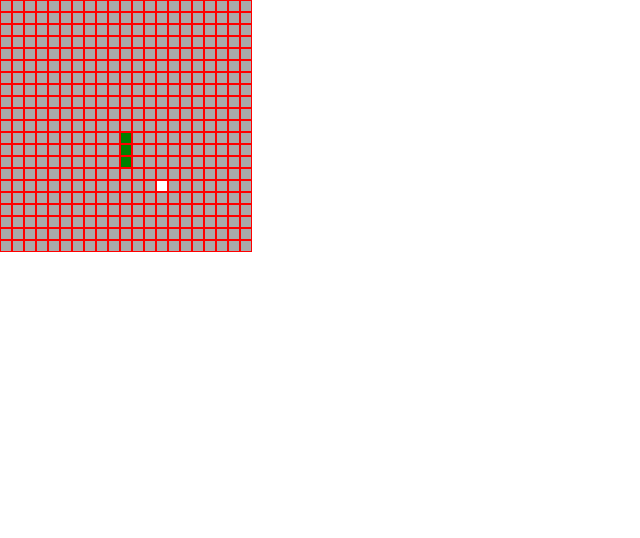
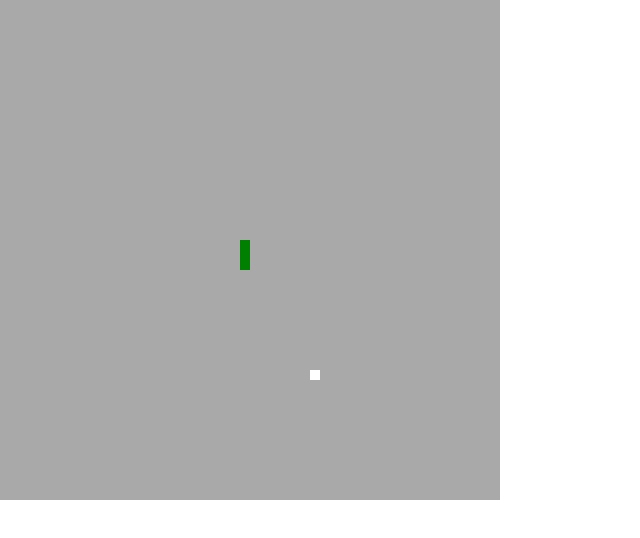
Before and after one commit to samfolo/snake, a React (Create React App) app: page /play in a window 1280 px wide. Shown: the top 538 px of the page, without its empty margins (0-640 px from the left). Built offline with nearby package versions, Linux system fonts and the light colour scheme.

Commit message:
fix quick diretion hange bug

```diff
--- a/src/components/atoms/GameGridCell/GameGridCell.tsx
+++ b/src/components/atoms/GameGridCell/GameGridCell.tsx
@@ -1,5 +1,5 @@
 import classnames from 'classnames';
-import React, {FunctionComponent} from 'react';
+import React, {FunctionComponent, memo} from 'react';
 
 import {GameElement} from '../../../common/types';
 
@@ -10,13 +10,12 @@ export interface IGameGridCellProps {
   gameElement: GameElement;
 }
 
-export const GameGridCell: FunctionComponent<IGameGridCellProps> = ({
-  className,
-  gameElement,
-}) => (
-  <GameGridCellContainer
-    gameElement={gameElement}
-    className={classnames('game-grid__cell', className)}
-    data-test-id="component-game-grid-cell"
-  />
+export const GameGridCell: FunctionComponent<IGameGridCellProps> = memo(
+  ({className, gameElement}) => (
+    <GameGridCellContainer
+      gameElement={gameElement}
+      className={classnames('game-grid__cell', className)}
+      data-test-id="component-game-grid-cell"
+    />
+  )
 );
--- a/src/components/atoms/GameGridCell/styled.ts
+++ b/src/components/atoms/GameGridCell/styled.ts
@@ -8,7 +8,6 @@ export interface IGameGridCellContainerProps {
 export const GameGridCellContainer = styled('div')<IGameGridCellContainerProps>`
   width: 10px;
   height: 10px;
-  border: 1px solid red;
   background: ${({gameElement}) =>
     ({
       [GameElement.SNAKE_SEGMENT]: 'green',
--- a/src/components/atoms/GameGridRow/GameGridRow.tsx
+++ b/src/components/atoms/GameGridRow/GameGridRow.tsx
@@ -1,4 +1,4 @@
-import React, {FunctionComponent} from 'react';
+import React, {FunctionComponent, memo} from 'react';
 import classnames from 'classnames';
 
 import {RowContainer} from './styled';
@@ -7,14 +7,13 @@ export interface IGameGridRowProps {
   className?: string;
 }
 
-export const GameGridRow: FunctionComponent<IGameGridRowProps> = ({
-  className,
-  children,
-}) => (
+export const GameGridRow: FunctionComponent<IGameGridRowProps> = memo(
+  ({className, children}) => (
     <RowContainer
       className={classnames('game-grid__row', className)}
       data-test-id="component-game-grid-row"
     >
       {children}
     </RowContainer>
+  )
 );
--- a/src/models/Snake/Snake.ts
+++ b/src/models/Snake/Snake.ts
@@ -1,5 +1,4 @@
 import {KEY_UP, KEY_DOWN, KEY_LEFT, KEY_RIGHT} from 'keycode-js';
-import {uniq} from 'lodash';
 
 import {SnakeErrors} from '../../common/errors';
 import {TCoordinate, Direction} from '../../common/types';
@@ -15,7 +14,7 @@ export class Snake {
   private _gridSize: number;
   private _direction: Direction;
   private _growthPoints: number;
-  private _hasCrashed: boolean;
+  private _stepped: boolean;
 
   constructor(
     head: TCoordinate,
@@ -27,7 +26,7 @@ export class Snake {
     this._gridSize = gridSize;
     this._direction = direction;
     this._growthPoints = 0;
-    this._hasCrashed = false;
+    this._stepped = true;
 
     window.addEventListener('keydown', this);
   }
@@ -60,8 +59,9 @@ export class Snake {
 
   changeDirection = (newDirection: Direction) => {
     if (!Direction[newDirection]) throw SnakeErrors.INVALID_DIRECTION;
-    if (newDirection !== oppositeDirection(this._direction)) {
+    if (this._stepped && newDirection !== oppositeDirection(this._direction)) {
       this._direction = newDirection;
+      this._stepped = false;
     }
   };
 
@@ -75,6 +75,7 @@ export class Snake {
     const nextHead = this.getNextHead() as TCoordinate;
     this._head = nextHead;
     this._segments = [this._head, ...this._segments];
+    this._stepped = true;
   };
 
   grow = (amount: number = DEFAULT_GROWTH_POINTS) => {
--- a/src/pages/SnakeGamePage/SnakeGamePage.tsx
+++ b/src/pages/SnakeGamePage/SnakeGamePage.tsx
@@ -7,8 +7,10 @@ import {GamePage} from '../../components/organisms/GamePage/GamePage';
 import {Game} from '../../models/Game/Game';
 import {Snake} from '../../models/Snake/Snake';
 
-const initialHead: TCoordinate = [10, 10]; // TODO: set in menu
-const initialGridSize: number = 21; // TODO: set in menu
+const initialGridSize: number = 50; // TODO: set in menu
+
+const middle = Math.floor(initialGridSize / 2) - 1;
+const initialHead: TCoordinate = [middle, middle]; // TODO: set in menu
 
 const initialSnake: Snake = new Snake(
   initialHead,
@@ -27,7 +29,7 @@ export const SnakeGamePage: FunctionComponent = () => {
       game.nextFrame();
       updateFrameCount((frameCount) => frameCount + 1);
     },
-    60,
+    10,
     game.isOver
   );
 
```
Also changed, not shown: 1 other file (tests, documents, lock files or other folders). Lines whose indentation alone changed are shown as unchanged.
